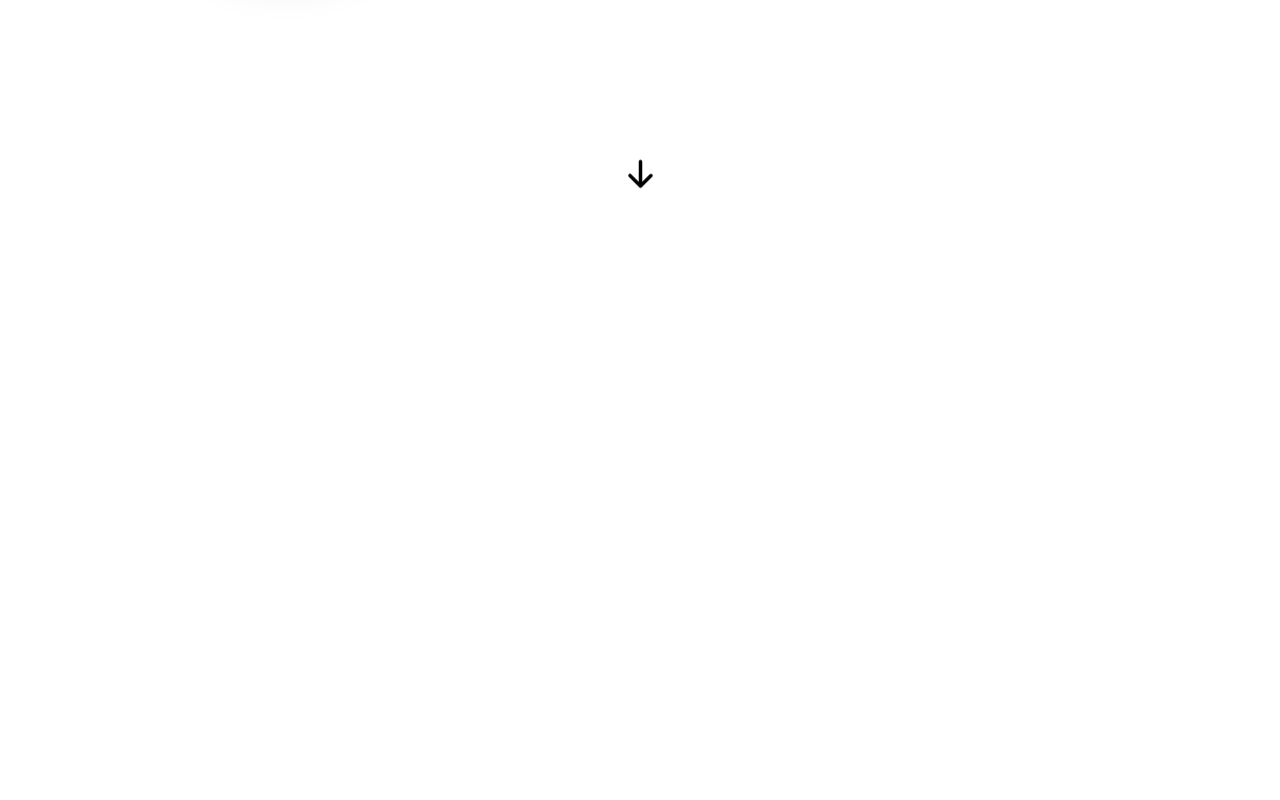
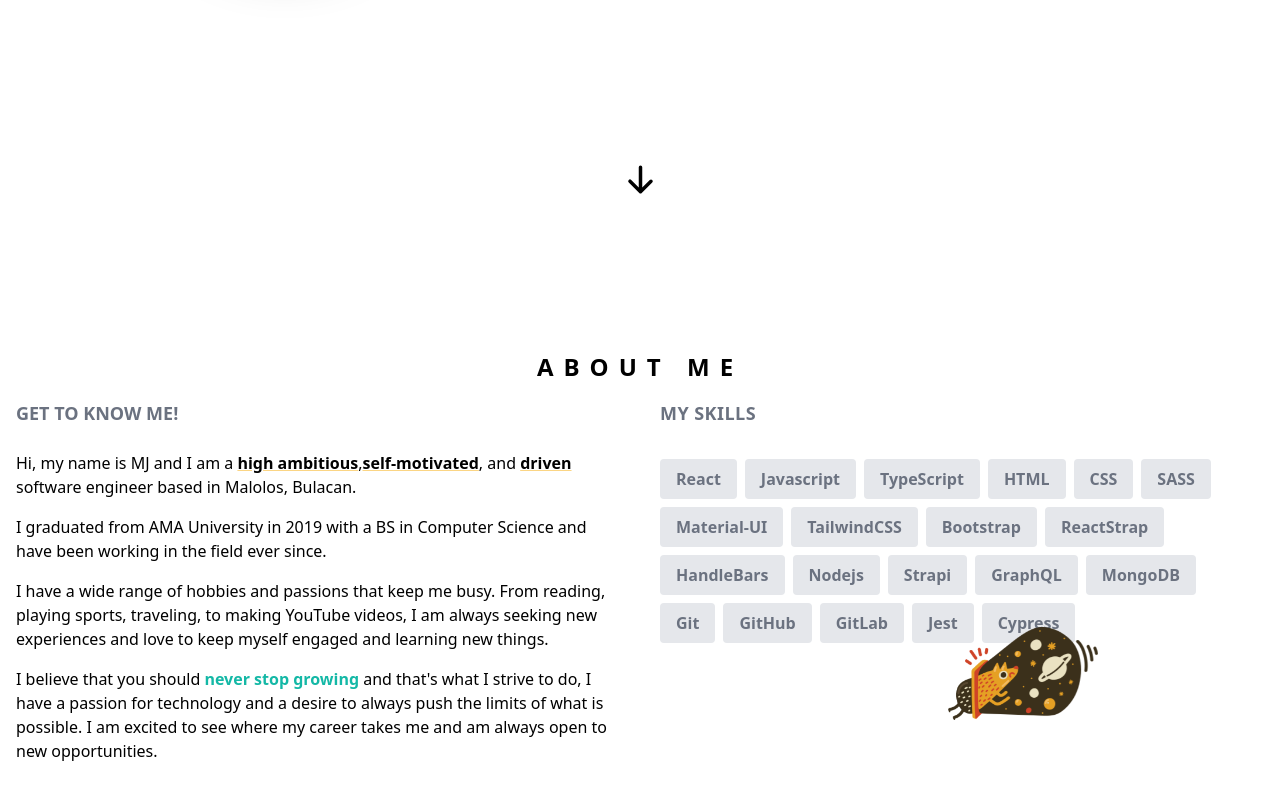
Before and after one commit to mjasprec14/next-portfolio, a Next.js app: page / in a window 1280 px wide. Shown: the part 596-1396 px from the top of the page. Before the commit the page ends 835 px from the top, so only its background shows below. Built offline with nearby package versions, Linux system fonts and the light colour scheme.

Commit message:
try: trying out the scroll snap

```diff
--- a/src/pages/index.tsx
+++ b/src/pages/index.tsx
@@ -1,13 +1,14 @@
 import Head from 'next/head';
-import { Hero } from '@components/index';
+import { About, Hero } from '@components/index';
 
 export default function Home() {
   return (
-    <main>
+    <main className='snap-y snap-mandatory'>
       <Head>
         <title>MJ Asprec&apos;s Portfolio</title>
       </Head>
       <Hero />
+      <About />
     </main>
   );
 }
```
